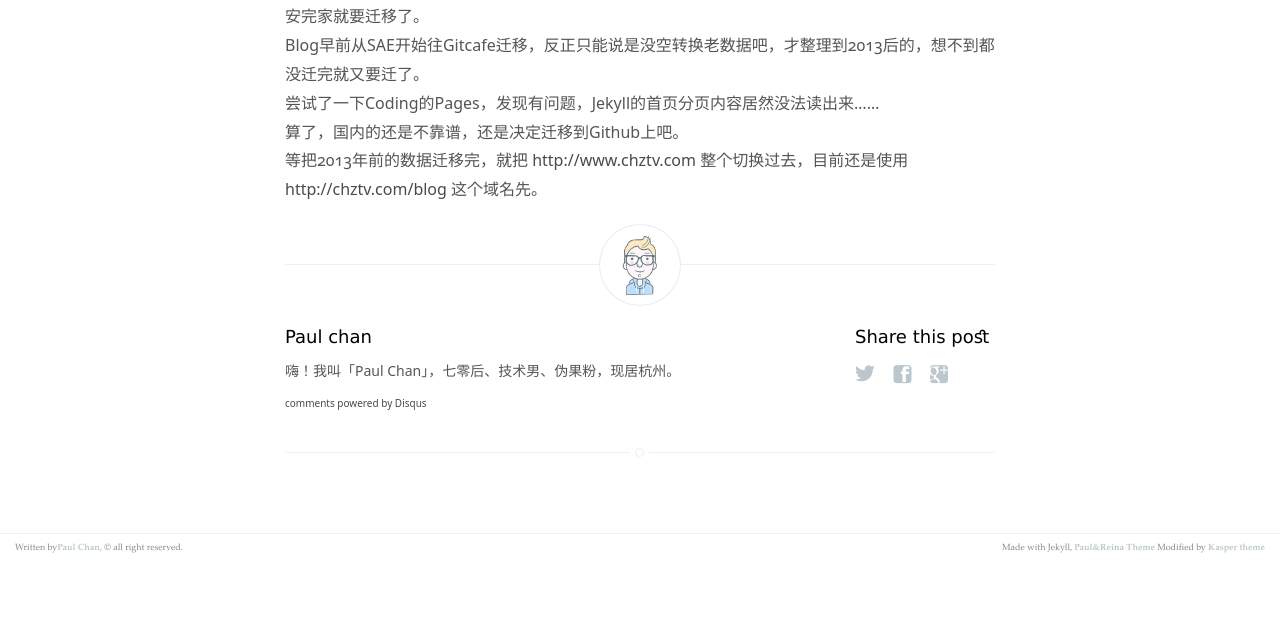
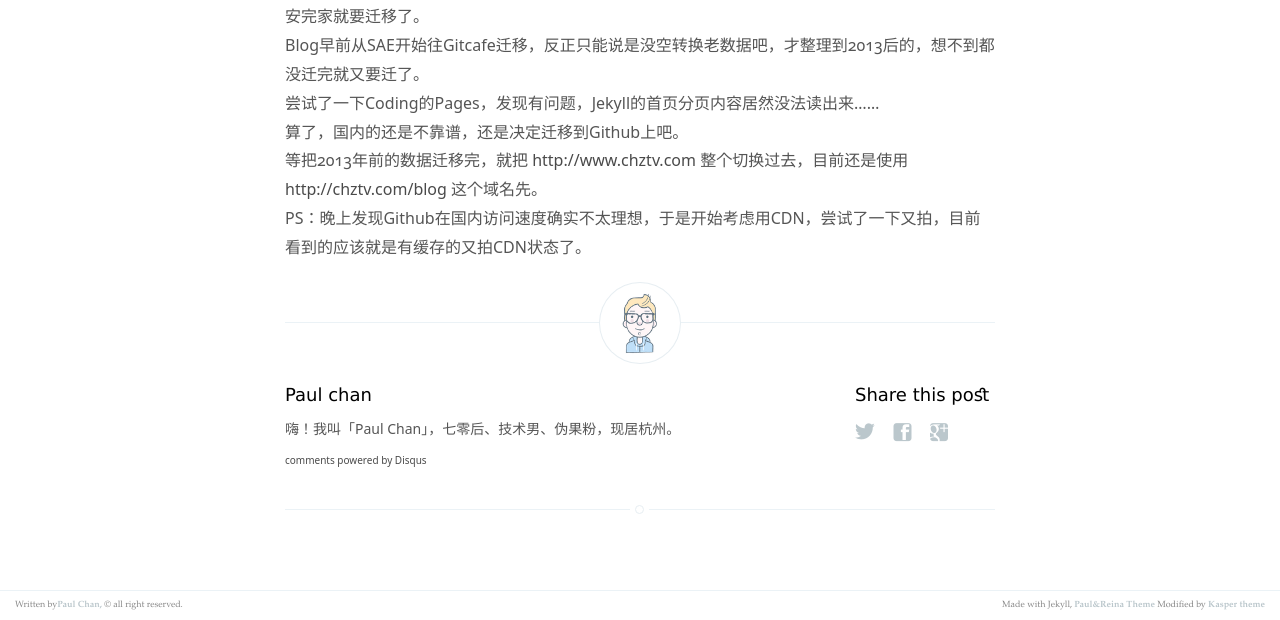
Before and after one commit to chztv/blog, a Jekyll site: the page built from _posts/2016-03-09-blog-move-to-github.md, in a window 1280 px wide and 1208 px high. Shown: the part 588-1208 px from the top of the window. Built offline with Jekyll 4.4.1, drawn with Linux system fonts in a browser that asks for light colours; nearby versions of some CDN libraries; comment, search, counter and statistics services are not loaded.

Commit message:
Update 2016-03-09-blog-move-to-github.md

```diff
--- a/_posts/2016-03-09-blog-move-to-github.md
+++ b/_posts/2016-03-09-blog-move-to-github.md
@@ -19,3 +19,5 @@ Blog早前从SAE开始往Gitcafe迁移，反正只能说是没空转换老数据
 算了，国内的还是不靠谱，还是决定迁移到Github上吧。
 
 等把2013年前的数据迁移完，就把 [http://www.chztv.com](http://www.chztv.com) 整个切换过去，目前还是使用 [http://chztv.com/blog](http://chztv.com/blog) 这个域名先。
+
+PS：晚上发现Github在国内访问速度确实不太理想，于是开始考虑用CDN，尝试了一下又拍，目前看到的应该就是有缓存的又拍CDN状态了。
```
